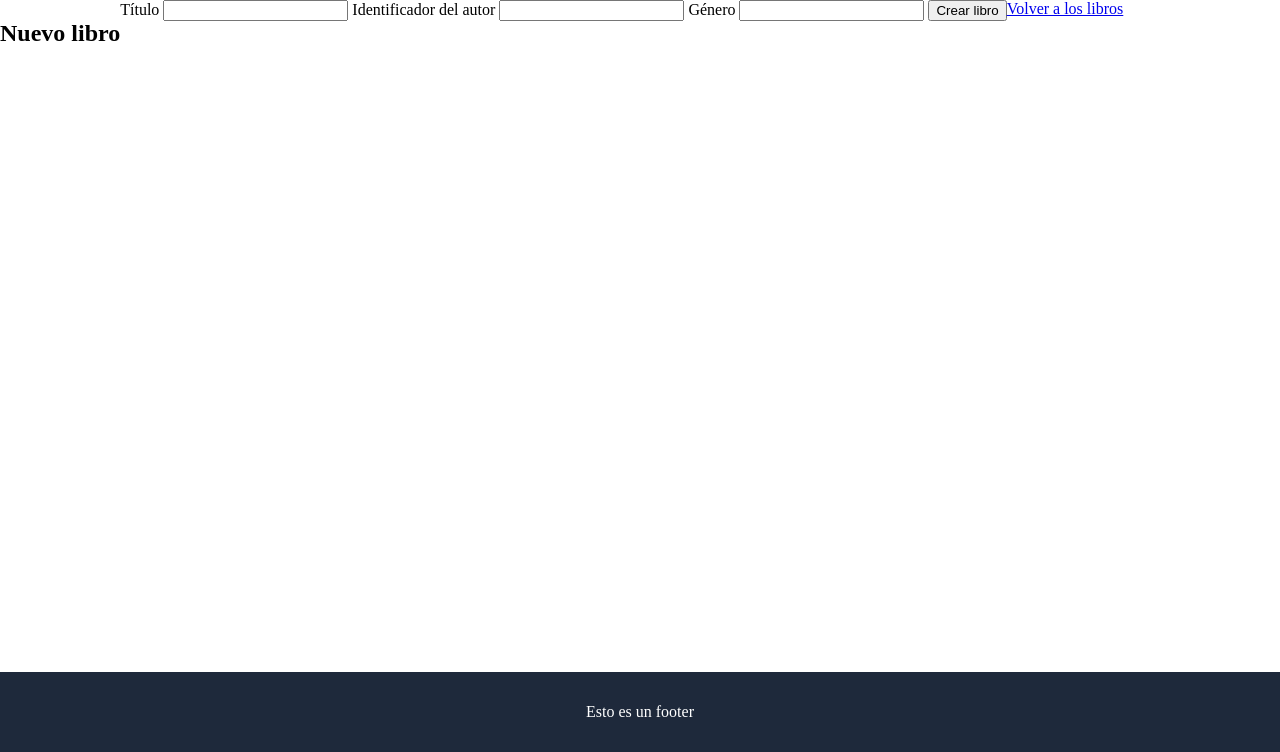
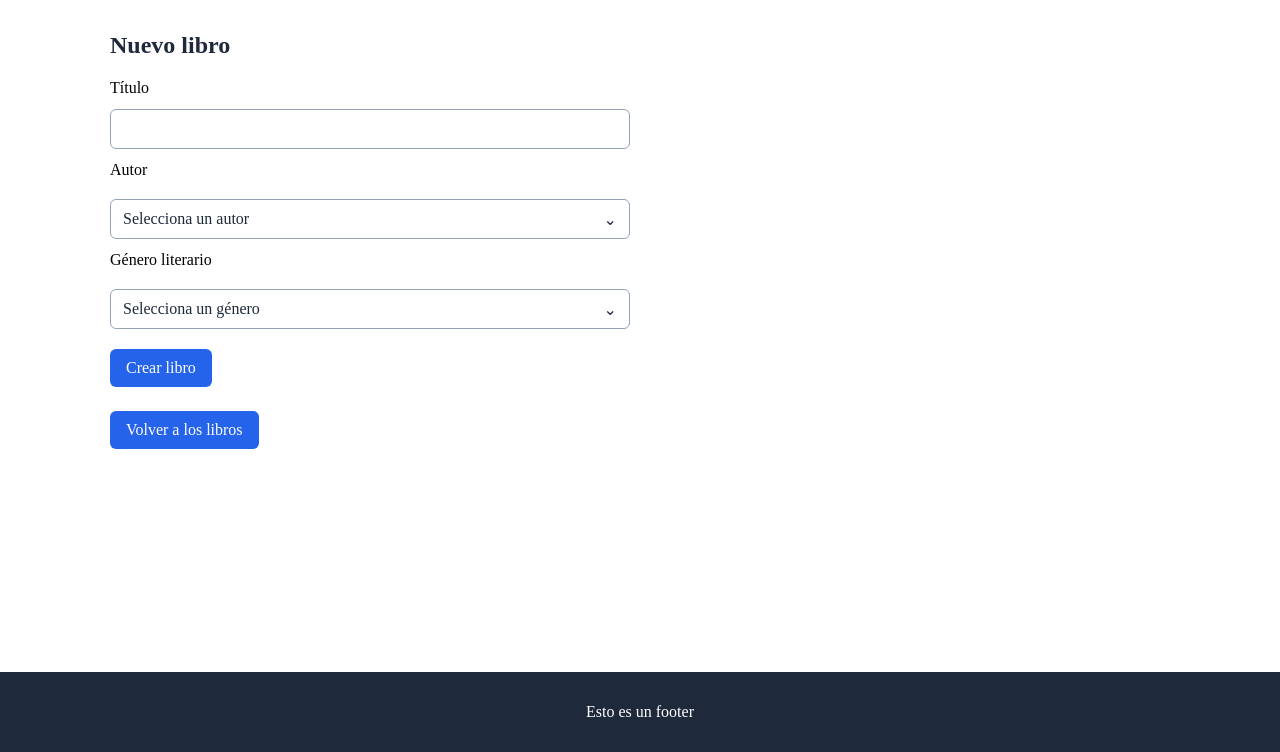
Before and after one commit to BelitAI/reserva_libros_backend, a Node server app: page /libro/new in a window 1280 px wide; the page is wider, and only the part inside the window is pictured. Shown: the part 48-800 px from the top of that part. Run offline with Node 20, Linux system fonts and the light colour scheme; data that the repository does not hold is empty; some libraries are stand-ins or nearby versions.

Commit message:
Formularios de libros con desplegables de autores y generos

```diff
--- /dev/null
+++ b/public/css/libros.css
@@ -0,0 +1,211 @@
+/* Contenedor de las páginas de libros */
+.libros-page {
+    box-sizing: border-box;
+    width: 100%;
+    max-width: 1100px;
+    margin: 0 auto;
+    padding: 32px 20px;
+}
+
+.libros-page h2 {
+    margin-top: 0;
+    color: #1e293b;
+}
+
+/* Distribución de las tarjetas */
+.libros-grid {
+    display: grid;
+    grid-template-columns: repeat(auto-fit, minmax(min(100%, 260px), 1fr));
+    gap: 24px;
+    margin-top: 24px;
+}
+
+/* Tarjeta de cada libro */
+.libros-page .libro-card {
+    padding: 24px;
+    border: 1px solid #dbe2ea;
+    border-radius: 10px;
+    background-color: #f8fafc;
+    overflow-wrap: anywhere;
+}
+
+.libros-page .libro-card h3 {
+    margin-top: 0;
+    color: #1e293b;
+}
+
+.libros-page .libro-card p {
+    line-height: 1.5;
+}
+
+/* Enlaces y botones */
+.libros-page a {
+    color: #1d4ed8;
+}
+
+.libros-page button,
+.libros-page .libros-boton {
+    display: inline-block;
+    padding: 10px 16px;
+    border: 0;
+    border-radius: 6px;
+    background-color: #2563eb;
+    color: white;
+    font: inherit;
+    text-decoration: none;
+    cursor: pointer;
+}
+
+.libros-page button:hover,
+.libros-page .libros-boton:hover {
+    background-color: #1d4ed8;
+}
+
+.libros-page .libro-card form {
+    margin-top: 16px;
+}
+
+/* Formularios de creación y edición */
+.libros-form {
+    display: grid;
+    gap: 12px;
+    width: 100%;
+    max-width: 520px;
+    margin-bottom: 24px;
+}
+
+.libros-form input,
+.libros-form select {
+    box-sizing: border-box;
+    width: 100%;
+    min-width: 0;
+    padding: 10px;
+    border: 1px solid #94a3b8;
+    border-radius: 6px;
+    font: inherit;
+    background-color: white;
+}
+
+.libros-form button {
+    justify-self: start;
+    margin-top: 8px;
+}
+
+/* Enlaces al final del detalle */
+.libros-acciones {
+    display: flex;
+    flex-wrap: wrap;
+    gap: 16px;
+    margin-top: 24px;
+}
+
+/* Desplegables con scroll */
+
+.select-scroll {
+    width: 100%;
+    cursor: pointer;
+}
+
+.select-scroll:focus {
+    outline: 2px solid #2563eb;
+    outline-offset: 2px;
+}
+
+/* Desplegables personalizados */
+
+.select-personalizado {
+    position: relative;
+    width: 100%;
+}
+
+/* Botón principal */
+.libros-page .select-boton {
+    display: block;
+    width: 100%;
+    padding: 10px 35px 10px 12px;
+    background-color: white;
+    color: #1e293b;
+    border: 1px solid #94a3b8;
+    border-radius: 6px;
+    text-align: left;
+    cursor: pointer;
+    position: relative;
+}
+
+/* Flecha */
+.select-boton::after {
+    content: "⌄";
+    position: absolute;
+    right: 12px;
+    top: 50%;
+    transform: translateY(-50%);
+}
+
+/* Lista desplegable */
+.select-opciones {
+    position: absolute;
+    top: 100%;
+    left: 0;
+    width: 100%;
+
+    max-height: 120px;
+    overflow-y: auto;
+
+    background-color: white;
+    border: 1px solid #94a3b8;
+    border-radius: 6px;
+
+    z-index: 10;
+    box-sizing: border-box;
+}
+
+/* Ocultar lista cuando esté cerrada */
+.select-opciones[hidden] {
+    display: none;
+}
+
+/* Opciones */
+.libros-page .select-opcion {
+    display: block;
+    width: 100%;
+    padding: 10px 12px;
+    margin: 0;
+    background-color: white;
+    color: #1e293b;
+    border: 0;
+    border-radius: 0;
+    text-align: left;
+    cursor: pointer;
+}
+
+/* Efecto al pasar el ratón */
+.libros-page .select-opcion:hover,
+.libros-page .select-opcion:focus-visible {
+    background-color: #dbeafe;
+    color: #1e293b;
+}
+
+/* Ocultar el select original sin eliminarlo del formulario */
+.select-original-oculto {
+    position: absolute;
+    width: 1px;
+    height: 1px;
+    opacity: 0;
+    pointer-events: none;
+}
+
+/* Hover del desplegable personalizado */
+
+.libros-page .select-boton:hover,
+.libros-page .select-boton:focus {
+    background-color: #f1f5f9;
+    color: #1e293b;
+    border-color: #94a3b8;
+}
+
+/* Hover de las opciones */
+.libros-page .select-opcion:hover,
+.libros-page .select-opcion:focus-visible {
+    background-color: #f1f5f9;
+    color: #1e293b;
+}
--- a/src/controllers/libro/libro.view.controller.js
+++ b/src/controllers/libro/libro.view.controller.js
@@ -1,40 +1,48 @@
-import { libros } from "../../models/index.js";
+import libroRepository from "../../repositories/libro.repository.js";
+import Autor from "../../models/autor.model.js";
 
 // ------------------ C (Create) ------------------
 
 // Mostrar formulario de creación
-const createForm = (req, res) => {
-    res.render("libro/create");
+const createForm = async (req, res) => {
+    try {
+        const autores = await Autor.findAll({
+            order: [["nombre", "ASC"]]
+        });
+
+        res.render("libro/create", { autores });
+
+    } catch (error) {
+        console.error("Error al obtener los autores:", error);
+        res.status(500).send("Error al cargar el formulario");
+    }
 };
 
 // Crear un libro
-const create = (req, res) => {
+const create = async (req, res) => {
     const { titulo, autor_id, genero } = req.body;
 
-    const id = Math.max(0, ...libros.map(libro => libro.id)) + 1;
-
-    const libro = {
-        id,
+    const libro = await libroRepository.create({
         titulo,
-        autor_id: Number(autor_id),
+        autorId: Number(autor_id),
         genero,
         estado: "disponible"
-    };
-
-    libros.push(libro);
+    });
 
     res.redirect("/libro/" + libro.id);
 };
 
 // Mostrar todos los libros
-const getAll = (req, res) => {
+const getAll = async (req, res) => {
+    const libros = await libroRepository.getAll();
+
     res.render("libro/list", { libros });
 };
 
 // Mostrar un libro por su identificador
-const getById = (req, res) => {
+const getById = async (req, res) => {
     const id = Number(req.params.id);
-    const libro = libros.find(libro => libro.id === id);
+    const libro = await libroRepository.getById(id);
 
     res.render("libro/show", { libro });
 };
@@ -42,27 +50,45 @@ const getById = (req, res) => {
 // ------------------ U (Update) ------------------
 
 // Mostrar formulario de edición
-const updateForm = (req, res) => {
-    const id = Number(req.params.id);
-    const libro = libros.find(libro => libro.id === id);
+const updateForm = async (req, res) => {
+    try {
+        const id = Number(req.params.id);
 
-    res.render("libro/update", { libro });
+        // Buscar el libro que queremos editar
+        const libro = await libroRepository.getById(id);
+
+        if (!libro) {
+            return res.status(404).send("Libro no encontrado");
+        }
+
+        // Obtener todos los autores de PostgreSQL
+        const autores = await Autor.findAll({
+            order: [["nombre", "ASC"]]
+        });
+
+        // Enviar el libro y los autores a la vista
+        res.render("libro/update", { libro, autores });
+
+    } catch (error) {
+        console.error("Error al cargar el formulario:", error);
+        res.status(500).send("Error al cargar el formulario");
+    }
 };
 
 // Actualizar los datos de un libro
-const update = (req, res) => {
+const update = async (req, res) => {
     const id = Number(req.params.id);
-    const libro = libros.find(libro => libro.id === id);
+    const { titulo, autor_id, genero } = req.body;
+
+    const libro = await libroRepository.update(id, {
+        titulo,
+        autorId: Number(autor_id),
+        genero
+    });
 
     if (!libro) {
         return res.status(404).render("libro/show", { libro });
     }
-
-    const { titulo, autor_id, genero } = req.body;
-
-    libro.titulo = titulo;
-    libro.autor_id = Number(autor_id);
-    libro.genero = genero;
 
     res.redirect("/libro/" + libro.id);
 };
@@ -70,17 +96,15 @@ const update = (req, res) => {
 // ------------------ D (Delete) ------------------
 
 // Eliminar un libro
-const remove = (req, res) => {
+const remove = async (req, res) => {
     const id = Number(req.params.id);
-    const posicion = libros.findIndex(libro => libro.id === id);
+    const libro = await libroRepository.remove(id);
 
-    if (posicion === -1) {
+    if (!libro) {
         return res.status(404).render("libro/show", {
             libro: null
         });
     }
-
-    libros.splice(posicion, 1);
 
     res.redirect("/libro");
 };
--- a/src/views/libro/create.ejs
+++ b/src/views/libro/create.ejs
@@ -1,18 +1,57 @@
 <%- include('../layout/header') %>
+
+    <link rel="stylesheet" href="/css/libros.css">
+
+    <section class="libros-page">
 
         <h2>Nuevo libro</h2>
 
-<form action="/libro" method="post">
+        <form action="/libro" method="post" class="libros-form">
+
             <label for="titulo">Título</label>
             <input type="text" id="titulo" name="titulo" required>
 
-    <label for="autor_id">Identificador del autor</label>
-    <input type="number" id="autor_id" name="autor_id" min="1" required>
+            <label for="autor_id">Autor</label>
 
-    <label for="genero">Género</label>
-    <input type="text" id="genero" name="genero">
+            <select id="autor_id" name="autor_id" class="select-scroll" required>
+                <option value="">Selecciona un autor</option>
+
+                <% for (const autor of autores) { %>
+                    <option value="<%= autor.id %>">
+                        <%= autor.nombre %>
+                    </option>
+                    <% } %>
+            </select>
+
+            <label for="genero">Género literario</label>
+
+            <select id="genero" name="genero" class="select-scroll" required>
+                <option value="">Selecciona un género</option>
+                <option value="Novela">Novela</option>
+                <option value="Ciencia ficción">Ciencia ficción</option>
+                <option value="Fantasía">Fantasía</option>
+                <option value="Misterio">Misterio</option>
+                <option value="Terror">Terror</option>
+                <option value="Romance">Romance</option>
+                <option value="Aventura">Aventura</option>
+                <option value="Histórica">Histórica</option>
+                <option value="Poesía">Poesía</option>
+                <option value="Biografía">Biografía</option>
+                <option value="Ensayo">Ensayo</option>
+                <option value="Realismo mágico">Realismo mágico</option>
+                <option value="Sátira política">Sátira política</option>
+                <option value="Otros">Otros</option>
+            </select>
 
             <button type="submit">Crear libro</button>
+
         </form>
-<a href="/libro">Volver a los libros</a>
+
+        <a href="/libro" class="libros-boton">Volver a los libros</a>
+
+    </section>
+
+    <!-- JavaScript para los desplegables -->
+    <script src="/js/libros-select.js" defer></script>
+
     <%- include('../layout/footer') %>
```
Also changed, not shown: public/js/libros-select.js (added, +80 -0 lines), src/repositories/libro.repository.js (added, +63 -0 lines), src/views/libro/list.ejs (+11 -5 lines), src/views/libro/show.ejs (+20 -7 lines), src/views/libro/update.ejs (+82 -10 lines). Lines whose indentation alone changed are shown as unchanged.
